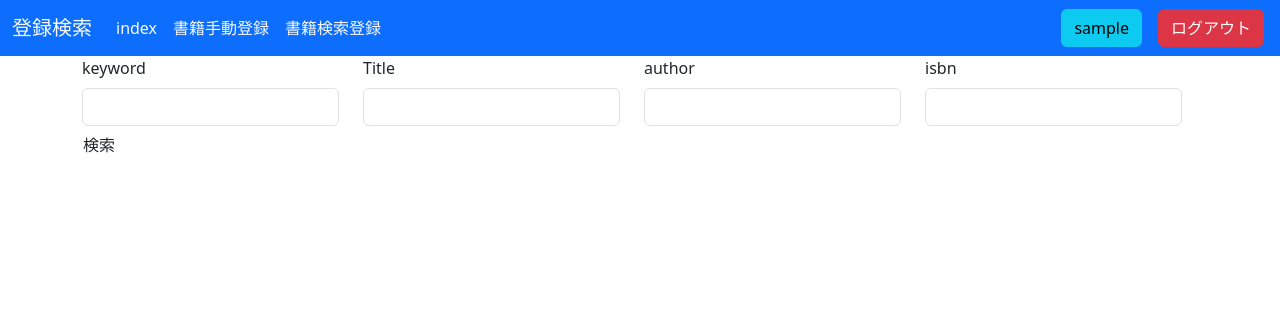
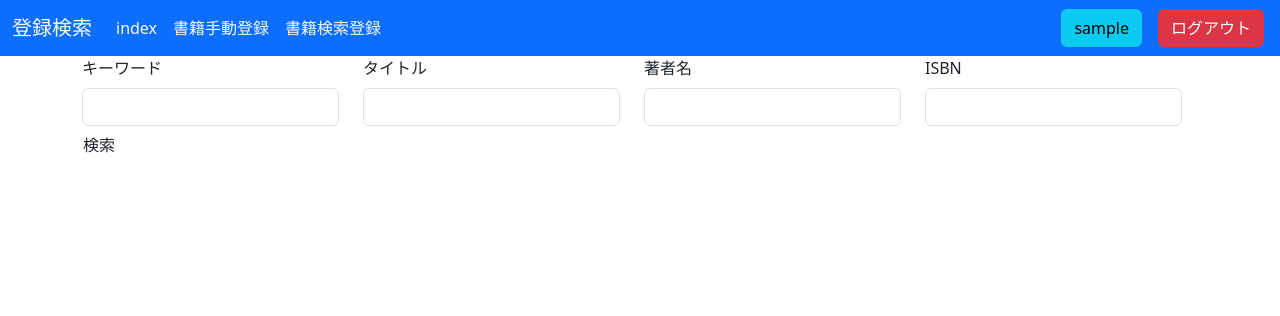
Before and after one commit to Paspenta/Paspenta_bookmanager, a Flask app: page /register_search in a window 1280 px wide. Shown: the top 316 px of the page. Run offline with Flask 3, Linux system fonts and the light colour scheme; the visitor is signed in with stand-in values (Sample User, id 1); data comes from the database, SQL or seed files in the repository.

Commit message:
fix search form

```diff
--- a/bookmanager/templates/register_search.html
+++ b/bookmanager/templates/register_search.html
@@ -3,14 +3,24 @@
 {% set title = "登録検索"%}
 
 {% block content %}
-    <div class="container">
+    <div class="container d-flex justify-content-center">
         <form action="{{ url_for('manager.register_search') }}" method="get" class="row">
-            {% for label in ["keyword", "Title", "author", "isbn"] %}
                 <div class="col-auto">
-                    <label for="{{ label }}" class="form-label">{{ label }}</label>
-                    <input name="{{ label }}" id="{{ label }}" class="form-control">
+                    <label for="keyword" class="form-label">キーワード</label>
+                    <input name="keyword" id="keyword" class="form-control">
                 </div>
-            {% endfor %}
+                <div class="col-auto">
+                    <label for="Title" class="form-label">タイトル</label>
+                    <input name="Title" id="Title" class="form-control">
+                </div>
+                <div class="col-auto">
+                    <label for="author" class="form-label">著者名</label>
+                    <input name="author" id="author" class="form-control">
+                </div>
+                <div class="col-auto">
+                    <label for="isbn" class="form-label">ISBN</label>
+                    <input name="isbn" id="isbn" class="form-control">
+                </div>
             <button type="submit" class="col-auto btn bth-primary">検索</button>
         </form>
     </div>
```
